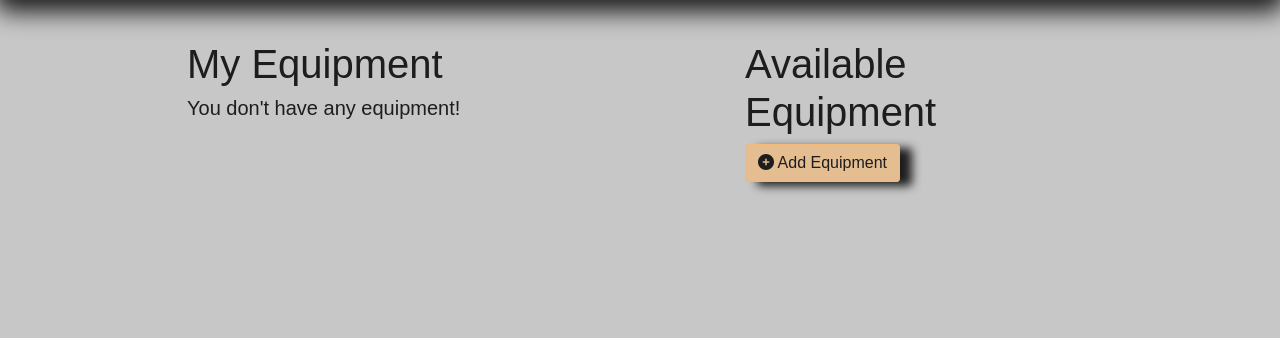
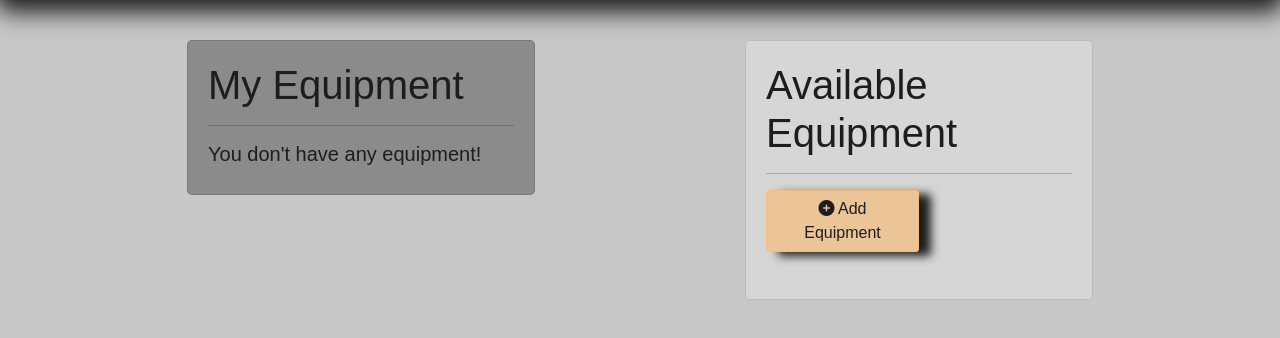
Before and after one commit to lcrosariol/Photofy, a Django app: page /equipment/ in a window 1280 px wide. Shown: the part 105-443 px from the top of the page. Run offline with Django 3.2, Linux system fonts and the light colour scheme; the visitor is signed in with stand-in values (Sample User, id 1); data that the repository does not hold is empty; some libraries are stand-ins or nearby versions; some web fonts are replaced.

Commit message:
add padding

```diff
--- a/main_app/static/css/style.css
+++ b/main_app/static/css/style.css
@@ -108,6 +108,11 @@ main {
   background-color: rgba(85, 85, 85, 0.528);
   border-radius: 5px;
 }
+#equip-card{
+  background-color: rgba(221, 221, 221, 0.717);
+  border-radius: 5px;
+}
+
 #transaction-table, #booking-table{
   background-color: rgba(221, 221, 221, 0.717);
   box-shadow: 12px 4px 10px
@@ -125,7 +130,9 @@ main {
   background-color:rgb(255, 181, 95);
   border-color:rgb(255, 181, 95);
 }
-
+.card-body{
+  padding: 20px;
+}
 .booking-button, .update-booking{
   background-color: rgba(255, 180, 95, 0.512);
   box-shadow: 12px 4px 10px
@@ -165,7 +172,8 @@ main {
 }
 .my-equip-btn{
   background-color: rgba(228, 147, 56, 0.861);
-  box-shadow: 0px 4px 10px
+  color: #1d1d1d;
+  box-shadow: 12px 4px 10px
   #1d1d1d;
   border-radius: 5px;
 }
--- a/main_app/templates/equipment.html
+++ b/main_app/templates/equipment.html
@@ -4,7 +4,11 @@
     <div class="row justify-content-around">
 
         <div class="col-4">
+            <div class="col grid-margin stretch-card">
+                <div class="card" id="booking-card">
+                    <div class="card-body">
                         <h1>My Equipment</h1>
+                        <hr>
                         {% if assoc_equipments.count %}
                             {% for assoc_equipment in assoc_equipments %}
                                 <div>
@@ -13,14 +17,22 @@
                                         <a href="{% url 'unassoc_equipment' assoc_equipment.id %}" class="list-group-item list-group-item-action my-equip-btn">{{ assoc_equipment.get_type_display }} {{ assoc_equipment.model }}</a>
                                     </form>
                                 </div>
+                                <br>
                             {% endfor %}
                         {% else %}
                             <h5>You don't have any equipment!</a></h5>
                         {% endif %}
                     </div>
+                </div>
+            </div>
+        </div>
 
         <div class="col-4">
+            <div class="col grid-margin stretch-card">
+                <div class="card" id="equip-card">
+                    <div class="card-body">
                         <h1>Available Equipment</h1>
+                        <hr>
                         <div class="col-6">
                             <a href="{% url 'equipment_create' %}" class="btn btn-primary" ><i class="fas fa-circle-plus"></i> Add Equipment</a>
                         </div>
@@ -34,10 +46,14 @@
                                         <button class="list-group-item list-group-item-action add-equip-btn"> Add {{ equipment.get_type_display}} {{ equipment.model }} to your equipment. </button>
                                     </form>
                                 </div>
+                                <br>
                             {% endfor %}
                         {% endif %}
                     </div>
                 </div>
             </div>
+        </div>
+    </div>
+</div>
 
 {% endblock %}
```
Lines whose indentation alone changed are shown as unchanged.
